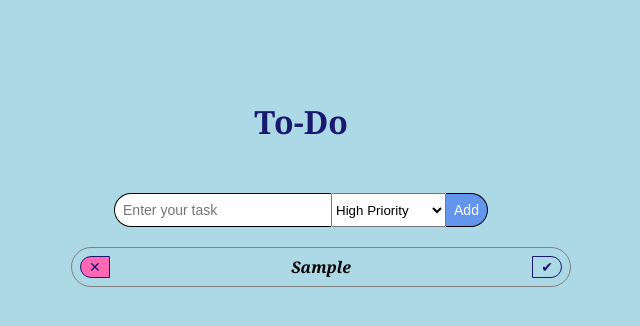
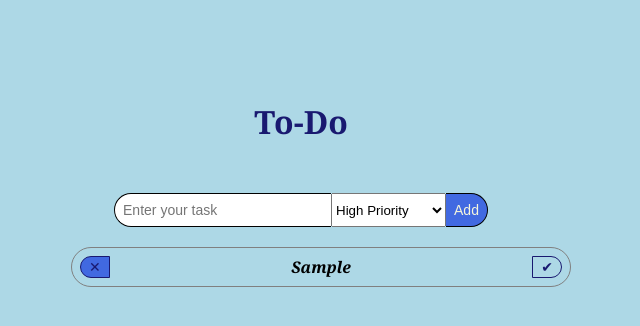
Before and after one commit to kcgr0690/todo, a plain HTML site: page index.html in a window 1280 px wide. Both pictures are taken after typing "Sample" into the empty fields and a click on the button "Add". Shown: the whole page, without its empty margins (339-979 px from the left). Drawn offline with Linux system fonts and the light colour scheme.

Commit message:
Changed css font and styles.

```diff
--- a/styles.css
+++ b/styles.css
@@ -35,8 +35,8 @@ input[type = "text"] {
 
 button {
     padding: 8px;
-    background-color:cornflowerblue;
-    color: white;
+    background-color:royalblue;
+    color:beige;
     border: 1px solid black;
     border-left: none;
     border-radius: 0 25px 25px 0;
@@ -84,7 +84,7 @@ li.low {
 
 li button:first-child {
     margin-right: 10px;
-    background-color:hotpink;
+    background-color:royalblue;
     border: 1px solid midnightblue;
     border-radius: 25px 0 0 25px;
     color: midnightblue;
```
